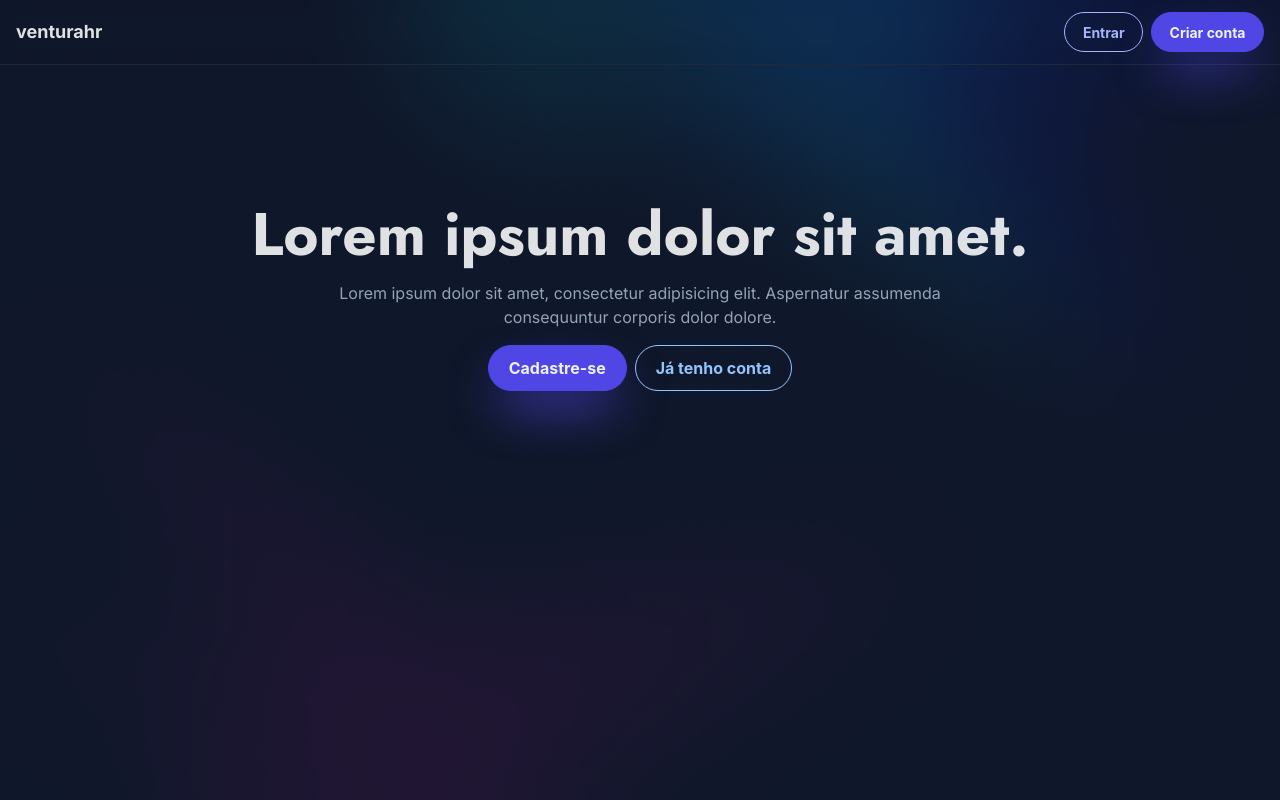
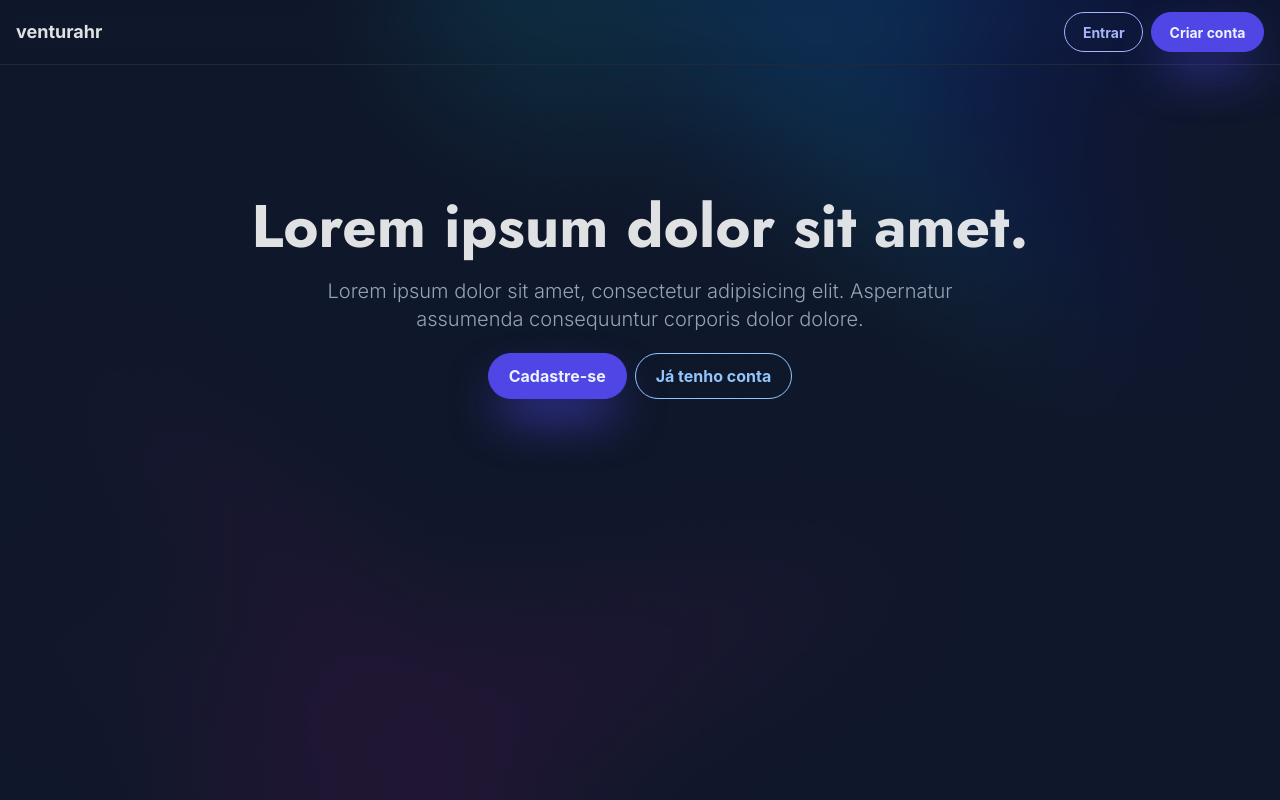
Before and after one commit to fabioper/VenturaHR, a Next.js app in the folder Web/venturahr-web/: page / in a window 1280 px wide. Built offline with nearby package versions, Linux system fonts and the light colour scheme; no server answers.

Commit message:
aumenta tamanho da fonte do hero

```diff
--- a/Web/venturahr-web/src/pages/_app.tsx
+++ b/Web/venturahr-web/src/pages/_app.tsx
@@ -10,6 +10,7 @@ import { getAuth } from "firebase/auth"
 import { firebaseApp } from "../config/firebase/firebase.config"
 import Header from "../components/Header"
 
+import "@fontsource/inter/300.css"
 import "@fontsource/inter/400.css"
 import "@fontsource/inter/600.css"
 import "@fontsource/inter/700.css"
--- a/Web/venturahr-web/src/pages/index.tsx
+++ b/Web/venturahr-web/src/pages/index.tsx
@@ -7,7 +7,7 @@ import { Button } from "primereact/button"
 import Link from "next/link"
 
 const Home: NextPage = () => {
-  const { user, isLogged, logout } = useAuth()
+  const { user, isLogged } = useAuth()
   const router = useRouter()
 
   if (isLogged && user) {
@@ -28,7 +28,7 @@ const Home: NextPage = () => {
             <h2 className="text-5xl md:text-6xl font-display font-extrabold m-0 text-center">
               Lorem ipsum dolor sit amet.
             </h2>
-            <p className="max-w-2xl text-center font-body leading-normal text-slate-400">
+            <p className="max-w-2xl text-lg md:text-xl text-center font-light font-body leading-normal text-slate-400">
               Lorem ipsum dolor sit amet, consectetur adipisicing elit.
               Aspernatur assumenda consequuntur corporis dolor dolore.
             </p>
```
